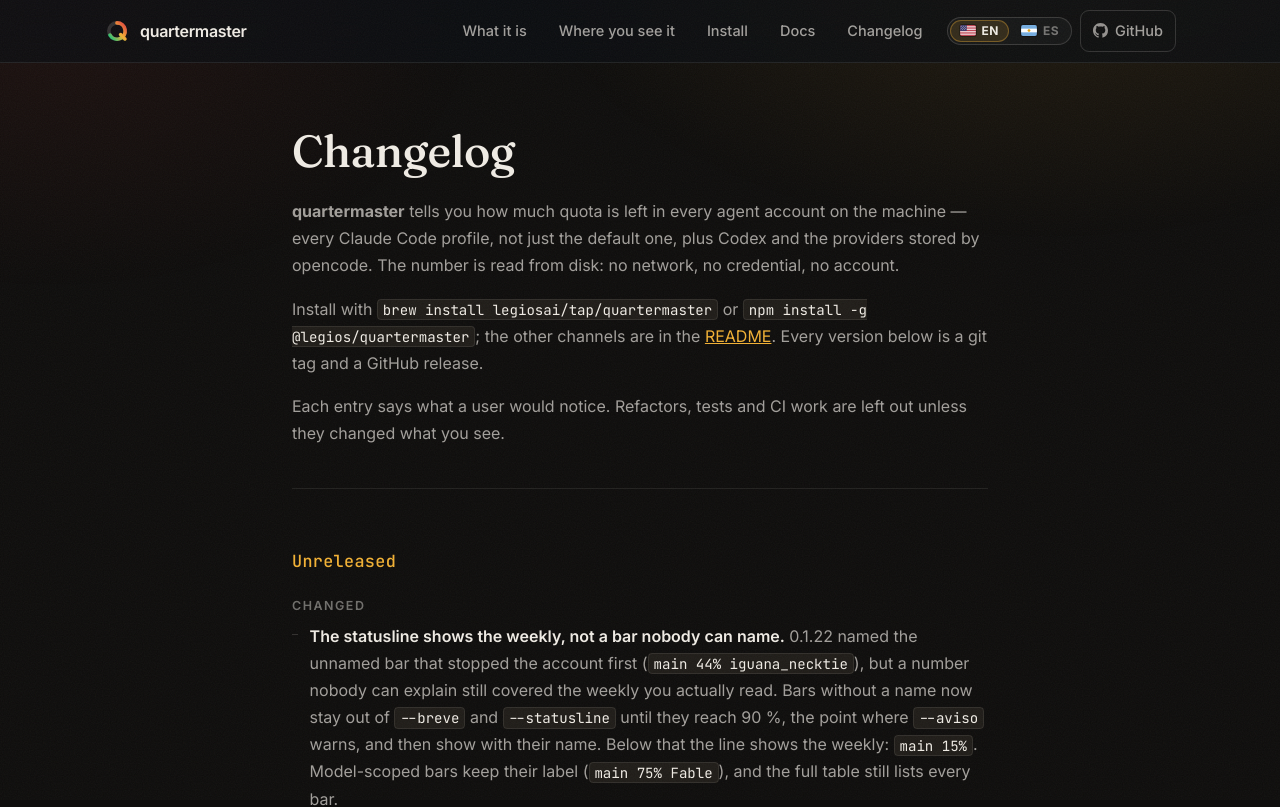
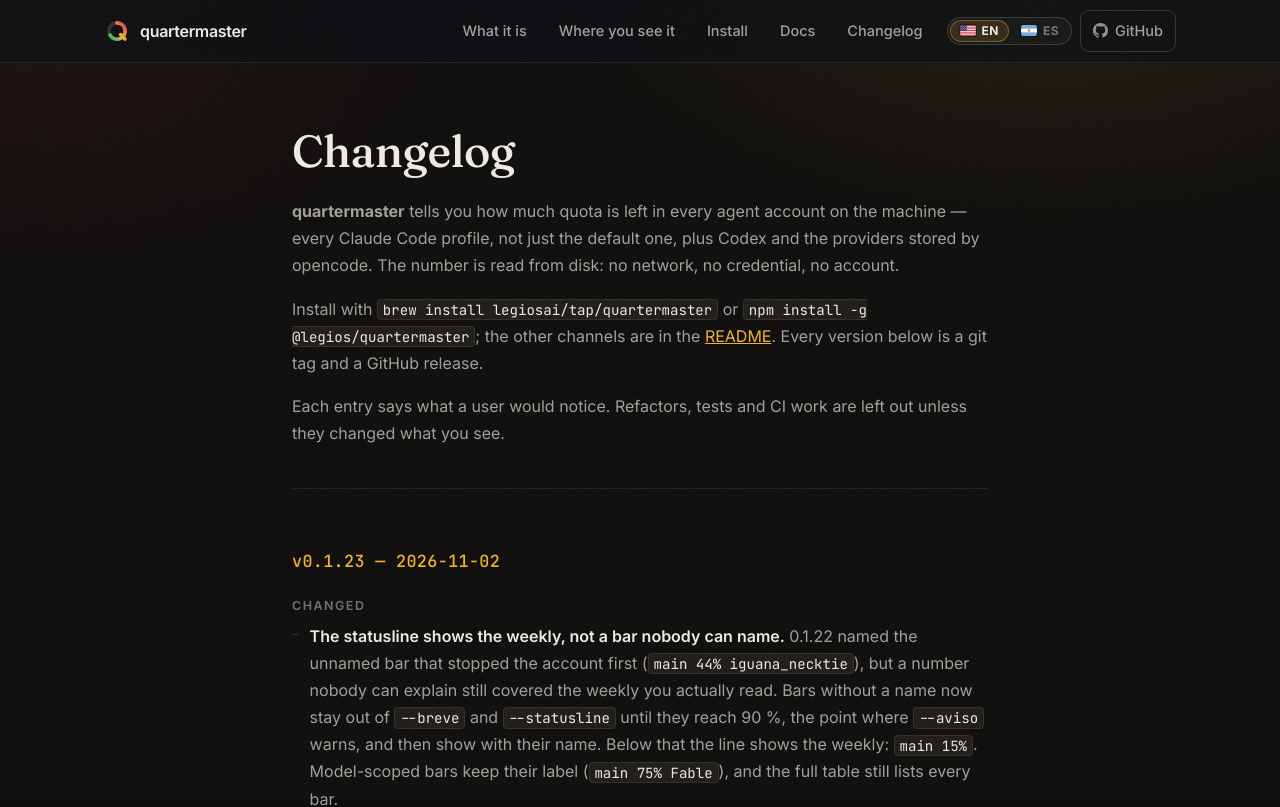
Before and after one commit to legiosai/quartermaster, a website: page docs/cambios.html in a window 1280 px wide. Shown: the top 807 px of the page. Drawn offline with Linux system fonts and the light colour scheme.

Commit message:
CHANGELOG: esto sale en 0.1.23

```diff
--- a/docs/cambios.html
+++ b/docs/cambios.html
@@ -323,7 +323,7 @@
 <p>Install with <code>brew install legiosai/tap/quartermaster</code> or <code>npm install -g @legios/quartermaster</code>; the other channels are in the <a href="README.md">README</a>. Every version below is a git tag and a GitHub release.</p>
 <p>Each entry says what a user would notice. Refactors, tests and CI work are left out unless they changed what you see.</p>
 <hr>
-<h2>Unreleased</h2>
+<h2 id="v0.1.23">v0.1.23 — 2026-11-02</h2>
 <h3>Changed</h3>
 <ul>
 <li><strong>The statusline shows the weekly, not a bar nobody can name.</strong> 0.1.22 named the unnamed bar that stopped the account first (<code>main 44% iguana_necktie</code>), but a number nobody can explain still covered the weekly you actually read. Bars without a name now stay out of <code>--breve</code> and <code>--statusline</code> until they reach 90 %, the point where <code>--aviso</code> warns, and then show with their name. Below that the line shows the weekly: <code>main 15%</code>. Model-scoped bars keep their label (<code>main 75% Fable</code>), and the full table still lists every bar.</li>
```
Also changed, not shown: CHANGELOG.md.
